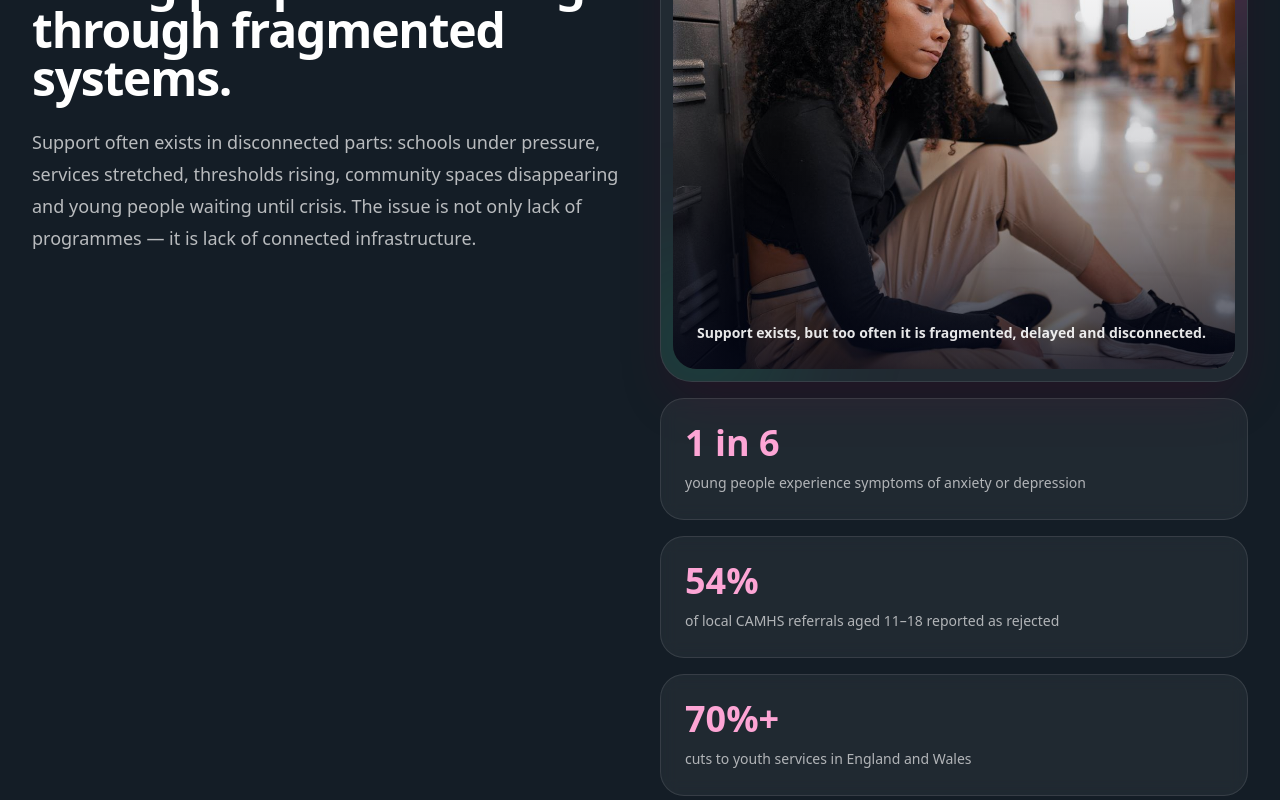
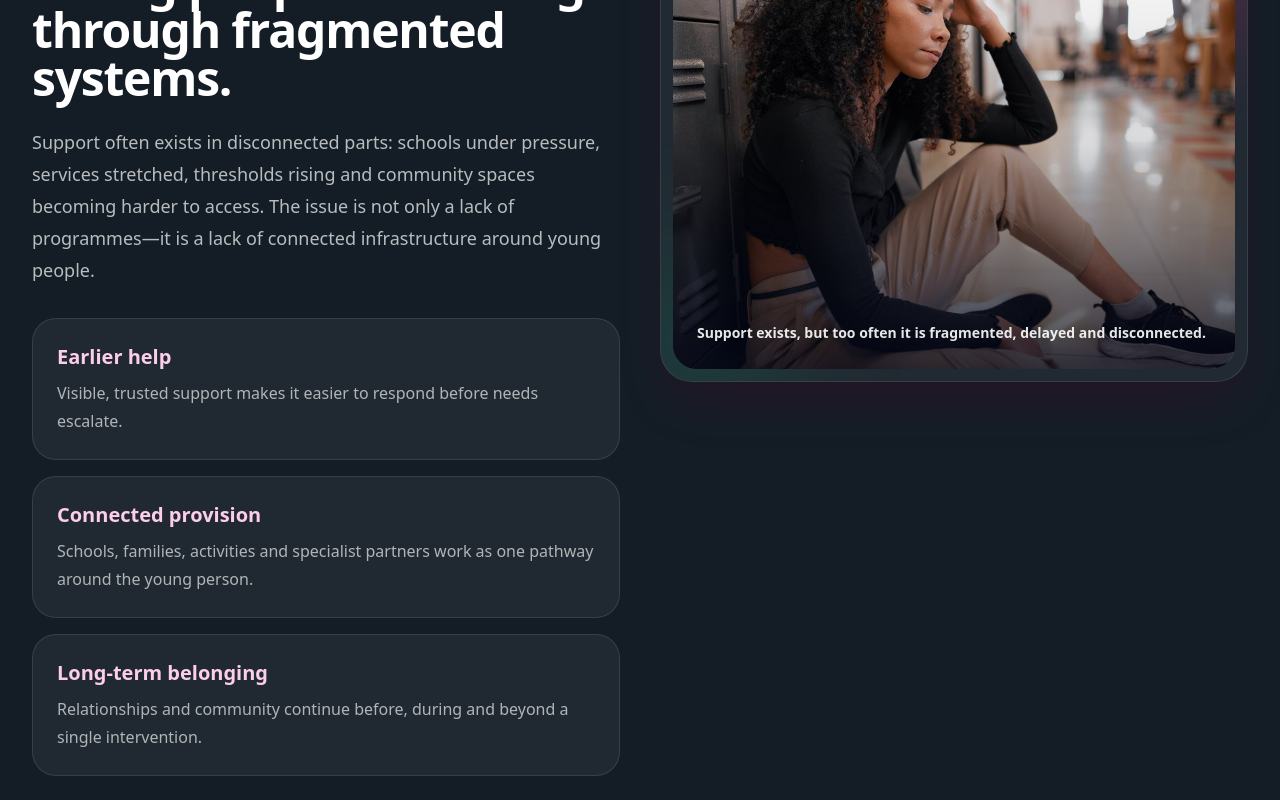
Before and after one commit to tomlambertstlukes-create/overflow-website, a Next.js app: page / in a window 1280 px wide. Shown: the part 1300-2100 px from the top of the page. Built offline with nearby package versions, Linux system fonts and the light colour scheme.

Commit message:
Replace unsupported need statistics

```diff
--- a/components/ProblemSection.jsx
+++ b/components/ProblemSection.jsx
@@ -3,39 +3,52 @@ import Kicker from "@/components/Kicker";
 import ImagePanel from "@/components/ImagePanel";
 import { images } from "@/lib/data";
 
-function MiniStat({ value, label }) {
-  return (
-    <div className="rounded-[1.5rem] border border-white/10 bg-white/[0.055] p-6 backdrop-blur">
-      <div className="text-4xl font-black text-pink-300">{value}</div>
-      <p className="mt-2 text-sm leading-6 text-white/65">{label}</p>
-    </div>
-  );
-}
+const priorities = [
+  {
+    title: "Earlier help",
+    text: "Visible, trusted support makes it easier to respond before needs escalate.",
+  },
+  {
+    title: "Connected provision",
+    text: "Schools, families, activities and specialist partners work as one pathway around the young person.",
+  },
+  {
+    title: "Long-term belonging",
+    text: "Relationships and community continue before, during and beyond a single intervention.",
+  },
+];
 
 export default function ProblemSection() {
   return (
-    <Section className="grid gap-10 lg:grid-cols-2">
+    <Section className="grid gap-10 lg:grid-cols-2 lg:items-start">
       <div>
-        <Kicker>System failure</Kicker>
+        <Kicker>The challenge</Kicker>
         <h2 className="text-4xl font-black tracking-tight sm:text-5xl">
           Young people are falling through fragmented systems.
         </h2>
         <p className="mt-6 text-lg leading-8 text-white/70">
-          Support often exists in disconnected parts: schools under pressure, services stretched, thresholds rising, community spaces disappearing and young people waiting until crisis. The issue is not only lack of programmes — it is lack of connected infrastructure.
+          Support often exists in disconnected parts: schools under pressure,
+          services stretched, thresholds rising and community spaces becoming
+          harder to access. The issue is not only a lack of programmes—it is a
+          lack of connected infrastructure around young people.
         </p>
-      </div>
-      <div className="grid gap-4">
-        <ImagePanel
-        src={images.problem}
-          alt="A young person alone, representing fragmented support and waiting until crisis"
-          caption="Support exists, but too often it is fragmented, delayed and disconnected."
-        />
-        <div className="grid gap-4 sm:grid-cols-3 lg:grid-cols-1">
-          <MiniStat value="1 in 6" label="young people experience symptoms of anxiety or depression" />
-          <MiniStat value="54%" label="of local CAMHS referrals aged 11–18 reported as rejected" />
-          <MiniStat value="70%+" label="cuts to youth services in England and Wales" />
+        <div className="mt-8 grid gap-4">
+          {priorities.map((priority) => (
+            <div
+              key={priority.title}
+              className="rounded-[1.5rem] border border-white/10 bg-white/[0.055] p-6"
+            >
+              <h3 className="text-xl font-black text-pink-200">{priority.title}</h3>
+              <p className="mt-2 leading-7 text-white/65">{priority.text}</p>
+            </div>
+          ))}
         </div>
       </div>
+      <ImagePanel
+        src={images.problem}
+        alt="A young person alone, representing fragmented support"
+        caption="Support exists, but too often it is fragmented, delayed and disconnected."
+      />
     </Section>
   );
 }
```
